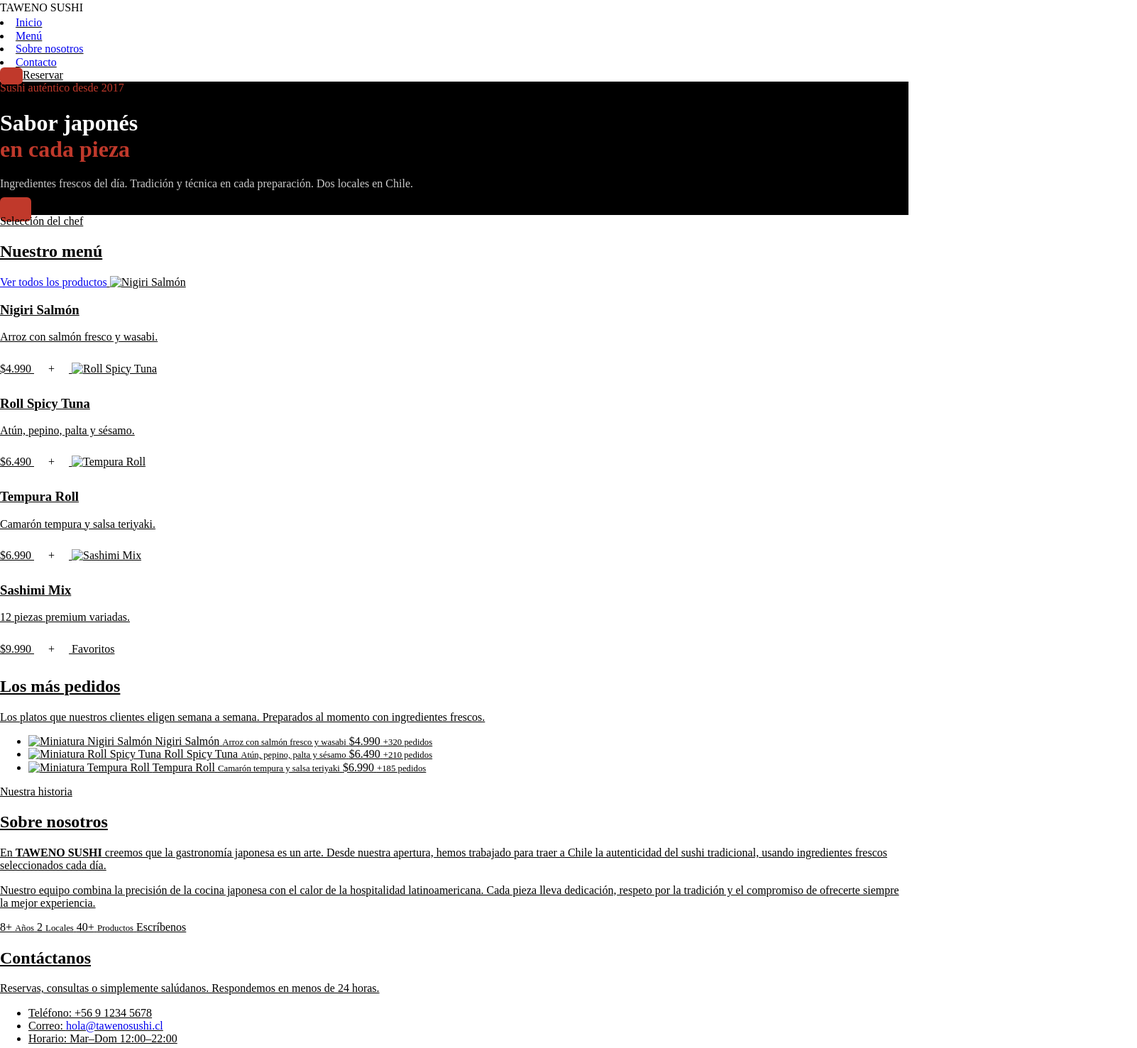
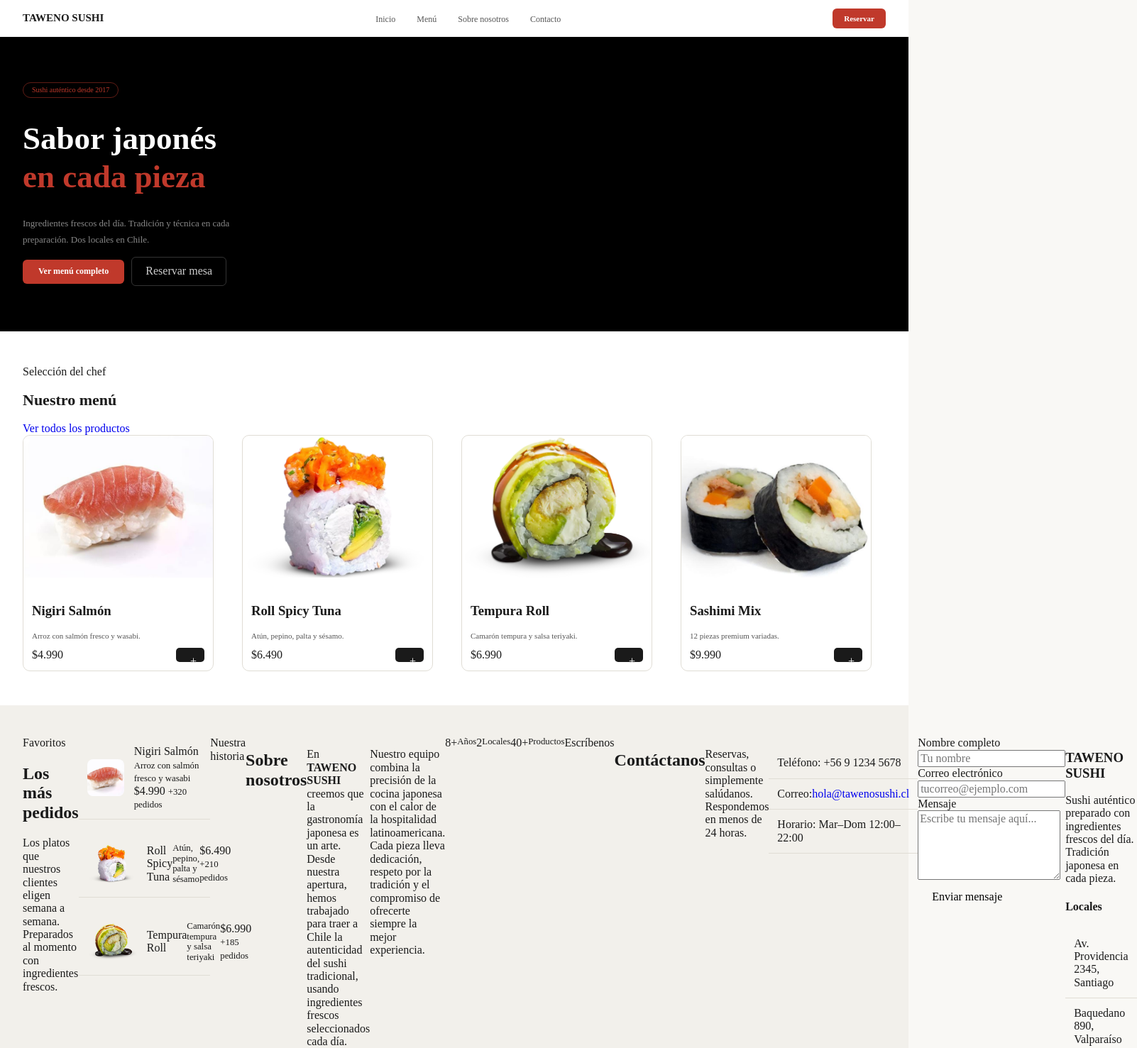
Before and after one commit to Mafiograff/evaluacion-p2026-, a plain HTML site: page tawenosushi/index.html in a window 1280 px wide. Shown: the top 1477 px of the page at 71% size, 1602 px wide, since content can reach past the window. Drawn offline with Linux system fonts and the light colour scheme.

Commit message:
:feat: se arreglo ccs y html con todos los cambios necesarios

```diff
--- a/tawenosushi/css/styles.css
+++ b/tawenosushi/css/styles.css
@@ -22,7 +22,23 @@
 /* Tu código va aquí */
 body {
   font-size: 1.6rem;
+  background-color:#f9f8f5;
+  color:#1a1a1a;
 }
+
+a{
+  text-decoration:none;
+}
+
+.navbar{
+  height:5.2rem;
+  background:#ffffff;
+  padding:0 3.2rem;
+  display:flex;
+  align-items:center;
+  justify-content:space-between;
+}
+
 
 .contenedor{
   color:black;
@@ -30,15 +46,7 @@
 }
 
 
-.btn-reservar{
-  background-color:#c0392b;
-  font-weight: bold;
-  font-size:1.1rem;
-  padding: 0.6rem 1.6rem;
-  border-radius:0.6rem;
-  text-decoration: none;
 
-}
 
 .inicio a{
   display: flex;
@@ -46,53 +54,206 @@
 
 .texto-rojo{
   color:#c0392b;
+  text-decoration:none;
 
 }
 
-.navbar-items li a{
-  justify-content: space-between;
-  text-decoration: none;
-}
-.titulo{
-  color:#888888;
-  font-size: 1.3rem;
-  line-height: 1.8;
-  max-width: 34rem;
-  margin-bottom: 2.8rem;
+.navbar-items{
+  display:flex;
+  list-style:none;
+  gap:3rem;
+  margin:0;
+  padding:0;
 }
 
+.titulo{
+  color:#1a1a1a;
+  font-size:1.5rem;
+  font-weight:bold;
+  text-decoration:none;
+}
+
+.navbar-items a{
+  color:#555555;
+  font-size:1.2rem;
+  text-decoration:none;
+}
+
+
 .color-fondo{
-  background-color: black;
+  background-color:#000000;
+  padding:6.4rem 3.2rem;
+  display:flex;
+  flex-direction:column;
+  align-items:flex-start;
 }
 .boton-rojo{
   background-color:#c0392b;
-  color:#ffff;
-  font-size: 1.2rem;
-  font-weight: bold;
+  color:#ffffff;
+  font-size:1.2rem;
+  font-weight:bold;
   padding:1rem 2.2rem;
-  border-radius:0.6rem;
-
-
-}
-
-.color-reservar-mesa{
-  background-color: transparent;
-
-  color:#cccccc;
-  font-size: 1.2rem;
-  padding: 1rem 1.8rem;
-  border-radius: 0.6rem;
+  border-radius:.6rem;
+  display:inline-block;
+  text-decoration:none;
 }
 
 .sushi-autentic{
   color:#c0392b;
+  border:.1rem solid rgba(192,57,43,.5);
+  padding:.4rem 1.2rem;
+  border-radius:2rem;
+  font-size:1rem;
+
 }
 
 .sabor-japones{
+  color:#ffffff;
+  font-size:4.5rem;
+  line-height:1.2;
+  margin-bottom:1.4rem;
+}
+
+.color-ingradientes{
+  color:#888888;
+  font-size:1.3rem;
+  line-height:1.8;
+  max-width:34rem;
+}
+
+.reservar-mesa{
+  color:#cccccc;
+  border:.1rem solid rgba(255,255,255,.2);
+  border-radius:.6rem;
+  padding:1rem 1.9rem;
+  display:inline-block;
+}
+
+.menu{
+  background-color:#ffffff;
+  padding:4.8rem 3.2rem;
+}
+
+.menu h2{
+  font-size:2.2rem;
+}
+
+.productos{
+  display:flex;
+  justify-content: space-between;
+  gap:2rem;
+
+}
+
+.producto{
+  flex-basis: 25%;
+  border:.1rem solid #e0ddd5;
+  margin-right:2rem;
+  background-color:#ffffff;
+  border-radius:1rem;
+  overflow:hidden;
+}
+
+.producto img{
+  width:100%;
+  height:20rem;
+  object-fit: cover;
+}
+
+.producto-informacion{
+  padding:1.2rem;
+}
+
+.producto-informacion p{
+  color:#555555;
+  font-size: 1.1rem;
+}
+
+.precio{
+  display:flex;
+  justify-content:space-between;
+  align-items:center;
+}
+
+.precio button{
+  background-color:#1a1a1a;
+  color:#ffffff;
+  width:2rem;
+  height:2rem;
+  border-radius: .5rem;
+}
+
+.favoritos{
+  background-color:#f2f0eb;
+  padding:4.4rem 3.2rem;
+  display:flex;
+}
+
+.favoritos ul{
+  list-style:none;
+  padding:0;
+}
+
+.favoritos li{
+  display:flex;
+  align-items:center;
+  padding:1.2rem;
+  border-bottom:.1rem solid #e0ddd5;
+}
+
+.favoritos img{
+  width:5.2rem;
+  height:5.2rem;
+  object-fit:cover;
+  border-radius:.8rem;
+  margin-right:1.4rem;
+
+}
+
+.botones{
+  display:flex;
+  flex-direction:row;
+  align-items:center;
+  gap:1rem;
+}
+.btn-reservar{
+  background-color:#c0392b;
+  font-weight: bold;
+  font-size:1.1rem;
+  padding: 0.8rem 1.6rem;
+  border-radius:0.6rem;
+  text-decoration: none;
   color:white;
 }
 
-.color-ingradientes{
-  color:#cccccc;
-  flex-direction: column;
+.favoritos-header{
+  max-width:60;
+  margin-bottom:3rem;
+
 }
+
+.lista-favoritos{
+  list-style:none;
+  padding:0;
+  margin:0;
+  display:flex;
+  flex-direction:column;
+  gap:1.5rem;
+}
+
+.item-favorito img{
+  width:7rem;
+  height:7rem;
+  border-radius:.8rem;
+}
+
+.item-favorito h4{
+  margin:0;
+}
+
+.info-extra{
+  display:flex;
+  gap:1rem;
+  margin-top:.5rem;
+  color:#555;
+}
--- a/tawenosushi/index.html
+++ b/tawenosushi/index.html
@@ -18,89 +18,134 @@
 
   <!-- ===================== INICIO HEADER ===================== -->
 <header>
-  <nav>
-    <a class="titulo"> </a>TAWENO SUSHI</a>
+  <nav class="navbar">
+    <a class="titulo" href="#">TAWENO SUSHI</a>
 
-    <u class="navbar-items">
+    <ul class="navbar-items">
       <li><a href="#">Inicio</a></li>
       <li><a href="#">Menú</a></li>
       <li><a href="#">Sobre nosotros</a></li>
       <li><a href="#">Contacto</a></li>
     </ul>
-    </div>
-    <a class="btn-reservar"></a href="#">Reservar</a>
+
+    <a class="btn-reservar" href="#">Reservar</a>
   </nav>
 <div class="color-fondo">
   <span class="sushi-autentic">Sushi auténtico desde 2017</span>
   <h1 class="sabor-japones">Sabor japonés<br><span class="texto-rojo">en cada pieza</span></h1>
   <p class="color-ingradientes">Ingredientes frescos del día. Tradición y técnica en cada preparación. Dos locales en Chile.</p>
-  <a class="boton-rojo"></a href="#">Ver menú completo</a>
-  <a class="color-reservar-mesa"></a href="#">Reservar mesa</a>
+<div class="botones">
+  <a class="boton-rojo" href="#">Ver menú completo</a>
+  <a class="reservar-mesa" href="#">Reservar mesa</a>
+  </div>
+</div>
   </header>
-</div>
   <!-- ===================== FIN HEADER ===================== -->
-
 
  <!-- ===================== INICIO NUESTRO MENÚ ===================== -->
 
+<section class="menu">
+
 <span>Selección del chef</span>
+
 <h2>Nuestro menú</h2>
+
 <a href="#">Ver todos los productos</a>
 
-  <img src="#" alt="Nigiri Salmón">
+<div class="productos">
+<article class="producto">
+  <img src="img/sushi1.jpg" alt="Nigiri Salmón">
+  <div class="producto-informacion">
     <h3>Nigiri Salmón</h3>
     <p>Arroz con salmón fresco y wasabi.</p>
+    <div class="precio">
       <span>$4.990</span>
       <button type="button">+</button>
+    </div>
+  </div>
+</article>
 
-  <img src="#" alt="Roll Spicy Tuna">
+<article class="producto">
+  <img src="img/sushi2.jpg" alt="Roll Spicy Tuna">
+  <div class="producto-informacion">
     <h3>Roll Spicy Tuna</h3>
     <p>Atún, pepino, palta y sésamo.</p>
+    <div class="precio">
       <span>$6.490</span>
       <button type="button">+</button>
+    </div>
+  </div>
+</article>
 
-  <img src="#" alt="Tempura Roll">
+<article class="producto">
+  <img src="img/sushi3.jpg" alt="Tempura Roll">
+  <div class="producto-informacion">
     <h3>Tempura Roll</h3>
     <p>Camarón tempura y salsa teriyaki.</p>
+    <div class="precio">
       <span>$6.990</span>
       <button type="button">+</button>
+    </div>
+  </div>
+</article>
 
-  <img src="#" alt="Sashimi Mix">
+<article class="producto">
+  <img src="img/sushi4.jpg" alt="Sashimi Mix">
+  <div class="producto-informacion">
     <h3>Sashimi Mix</h3>
     <p>12 piezas premium variadas.</p>
+    <div class="precio">
       <span>$9.990</span>
       <button type="button">+</button>
+    </div>
+  </div>
+</article>
+</section>
+
 
   <!-- ===================== FIN NUESTRO MENÚ ===================== -->
 
 
   <!-- ===================== INICIO LOS MÁS PEDIDOS ===================== -->
-
+<section class="favoritos">
+  <div class="favoritos-header">
   <span>Favoritos</span>
   <h2>Los más pedidos</h2>
   <p>Los platos que nuestros clientes eligen semana a semana. Preparados al momento con ingredientes frescos.</p>
+  </div>
 
-  <ul>
-    <li>
-      <img src="#" alt="Miniatura Nigiri Salmón">
+  <ul class="lista-favoritos">
+    <li class="item-favoritos">
+      <img src="img/sushi1.jpg" alt="Miniatura Nigiri Salmón">
+      <div>
       <span>Nigiri Salmón</span>
       <small>Arroz con salmón fresco y wasabi</small>
+      <div class="información-extra">
       <span>$4.990</span>
       <small>+320 pedidos</small>
+      </div>
+      </div>
     </li>
-    <li>
-      <img src="#" alt="Miniatura Roll Spicy Tuna">
+
+    <li class="item-favorito">
+      <img src="img/sushi2.jpg" alt="Miniatura Roll Spicy Tuna">
       <span>Roll Spicy Tuna</span>
       <small>Atún, pepino, palta y sésamo</small>
+      <div class="Información-extra">
       <span>$6.490</span>
       <small>+210 pedidos</small>
+      </div>
+    </div>
     </li>
-    <li>
-      <img src="#" alt="Miniatura Tempura Roll">
+    <li class="item-favorito">
+      <img src="img/sushi3.jpg" alt="Miniatura Tempura Roll">
       <span>Tempura Roll</span>
       <small>Camarón tempura y salsa teriyaki</small>
+      <div class="Información-extra">
       <span>$6.990</span>
       <small>+185 pedidos</small>
+      </div>
+    </div>
     </li>
   </ul>
 
@@ -157,7 +202,8 @@
 
 
   <!-- ===================== INICIO FOOTER ===================== -->
-
+<footer class="footer">
+  <div class="footer-contenido">
   <h3>TAWENO SUSHI</h3>
   <p>Sushi auténtico preparado con ingredientes frescos del día. Tradición japonesa en cada pieza.</p>
 
@@ -192,7 +238,7 @@
   </ul>
 
   <!-- ===================== FIN FOOTER ===================== -->
-
+</footer>
 </body>
 
 </html>
```
Lines whose indentation alone changed are shown as unchanged.
